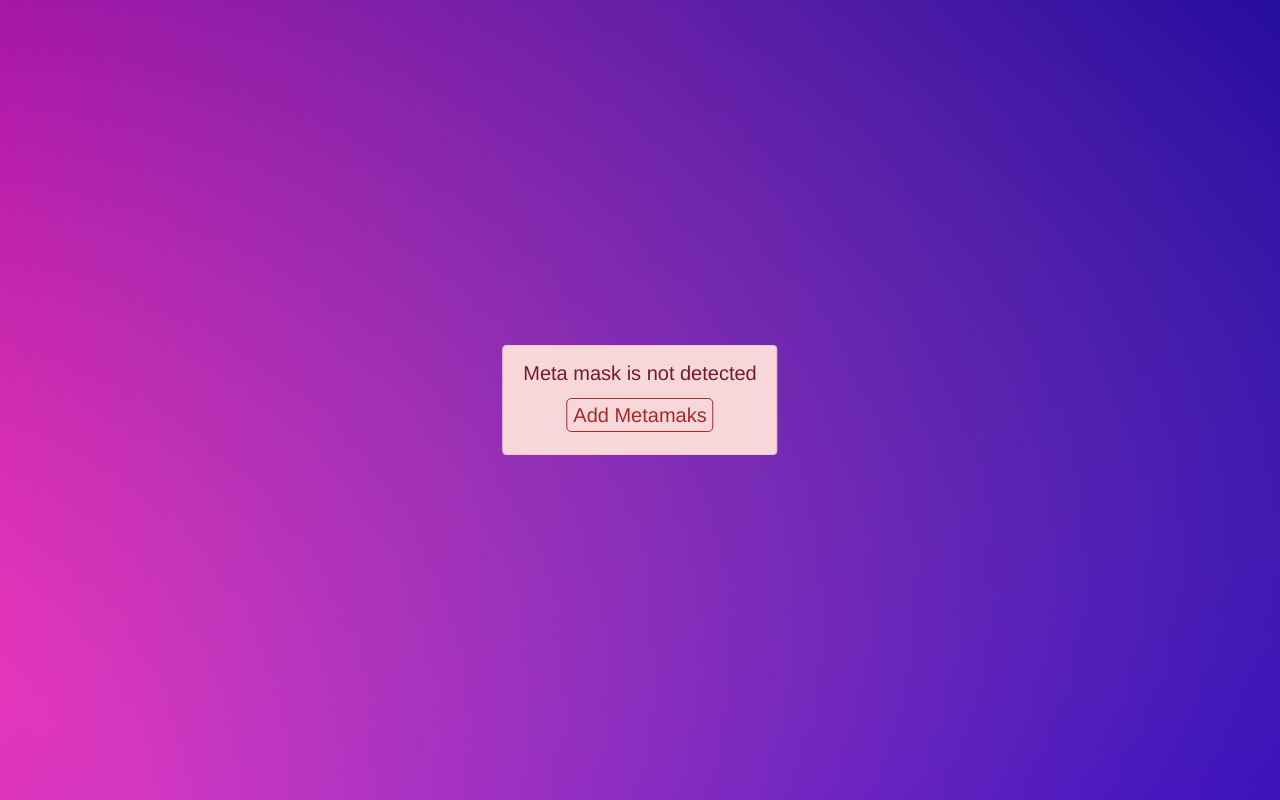
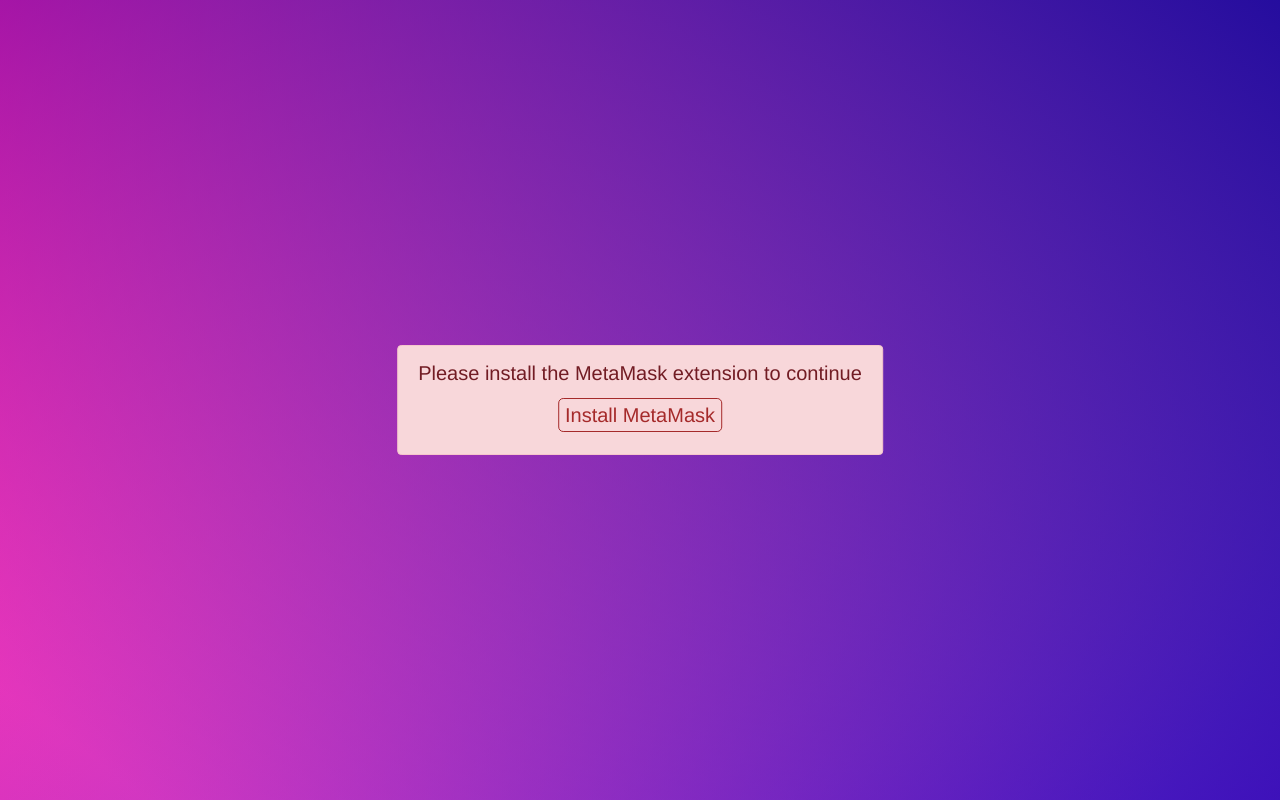
Before and after one commit to Clickety-Clack/lotto-fe, a Vue app: page /#/lottery/1 in a window 1280 px wide. Before the commit this address led to /#/. Built offline with nearby package versions, Linux system fonts and the light colour scheme.

Commit message:
fix grammar

```diff
--- a/src/App.vue
+++ b/src/App.vue
@@ -2,14 +2,14 @@
   <div id="app">
     <!-- <app-header class="header"></app-header> -->
     <div v-if="!isMetaMaskPresent" class="alert alert-danger err-msg" role="alert">
-      Meta mask is not detected
+      Please install the MetaMask extension to continue
       <a href="https://chrome.google.com/webstore/detail/metamask/nkbihfbeogaeaoehlefnkodbefgpgknn?hl=en-US" target="_blank">
-        <button class="metamask-button">Add Metamaks</button>
+        <button class="metamask-button">Install MetaMask</button>
       </a>
     </div>
     <div v-else-if="!isMetaMaskLoggedin" class="alert alert-danger err-msg" role="alert">
-      Please log into Metamask
-      <button @click="handleLoginMetamask" class="metamask-button">Login Metamask</button>
+      Please log into MetaMask
+      <button @click="handleLoginMetamask" class="metamask-button">Log in</button>
     </div>
     <div v-if="isMetaMaskPresent && isMetaMaskLoggedin" class="container p-3" style="min-height: 70vh">
       <router-view/>
--- a/src/components/Participate.vue
+++ b/src/components/Participate.vue
@@ -2,9 +2,9 @@
   <div class="row">
     <div class="col-md-12">
       <div class="card bg-dark text-white">
-        <h5 class="card-header">Buy Ticket&nbsp;({{coinsRequired}}&nbsp;SHFT)</h5>
+        <h5 class="card-header">Buy Ticket ({{currentWinningPrice}} SHFT current pot)</h5>
         <div class="card-body">
-          <p>Current winning price: {{currentWinningPrice}} SHFT</p>
+          <p>Name</p>
           <form @submit.prevent="participate">
             <div class="form-group">
               <input
@@ -16,7 +16,7 @@
                 required>
             </div>
             <div class="form-group">
-              <label for="tickets">Tickets to Buy</label>
+              <label for="tickets">Tickets to Buy&nbsp;({{coinsRequired}}&nbsp;SHFT each)</label>
               <input
                 type="number"
                 class="form-control"
```
Also changed, not shown: 1 other file (tests, documents, lock files or other folders).
